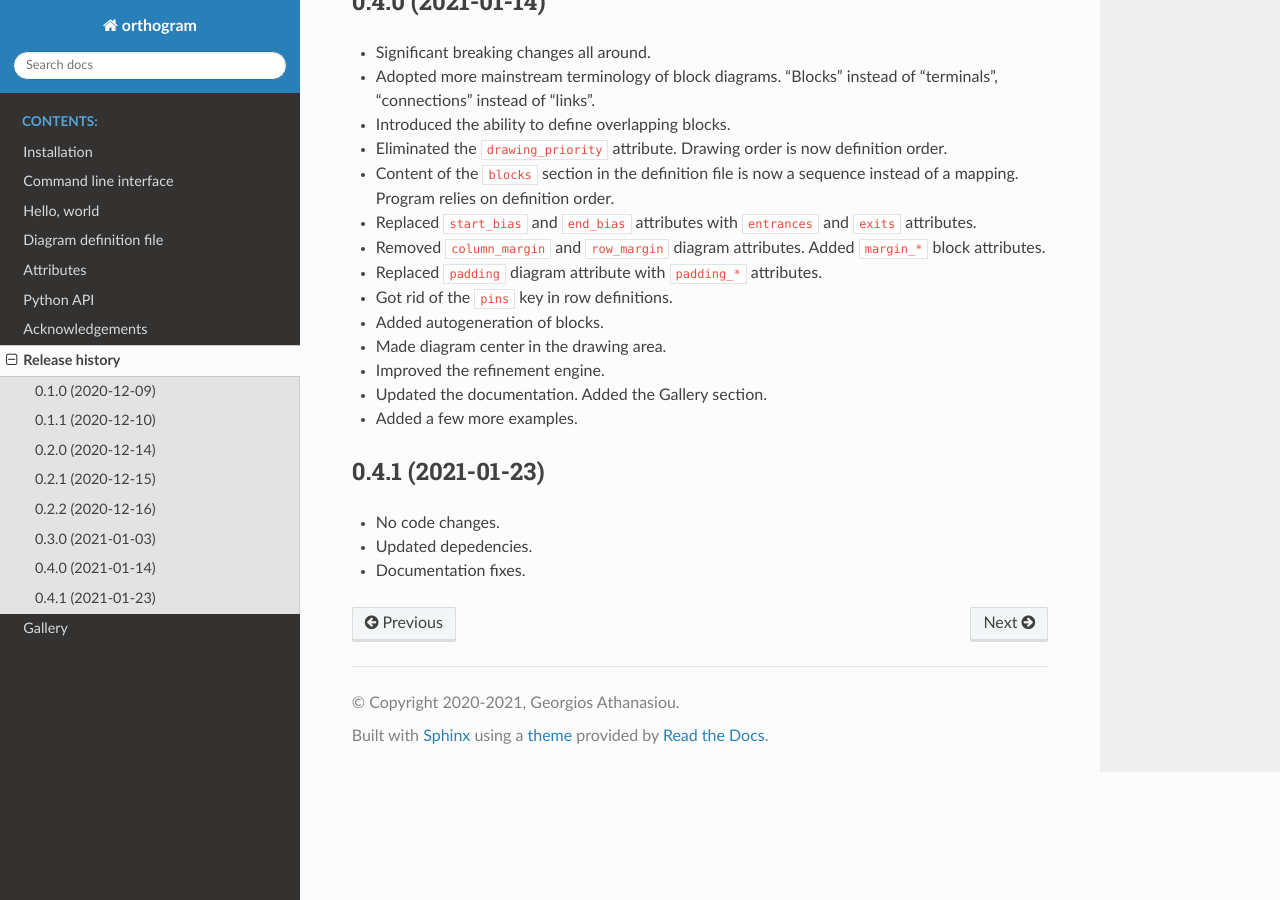
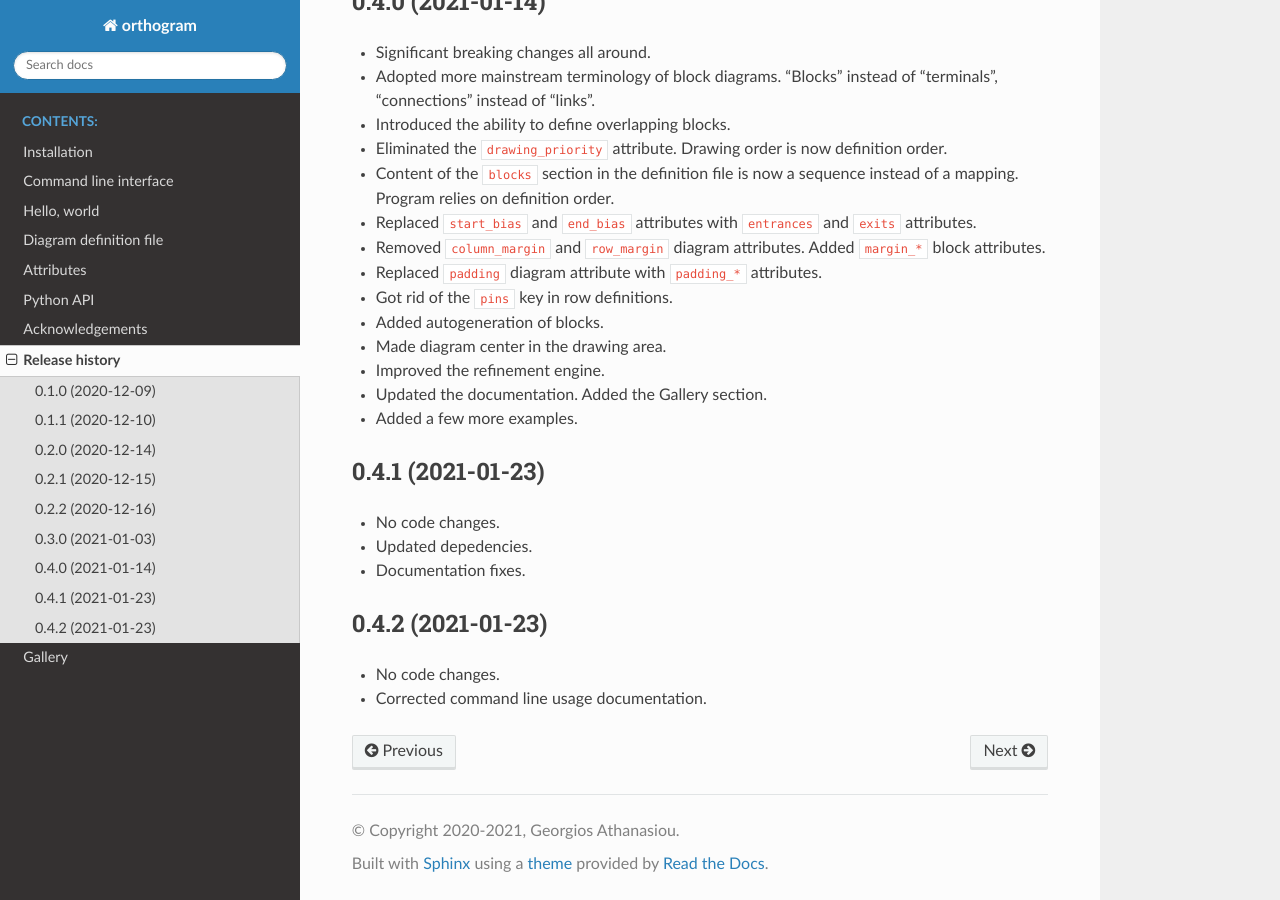
Before and after one commit to yorgath/orthogram, a Sphinx documentation site: the page built from docs/release.rst, in a window 1280 px wide and 900 px high, scrolled down 1165 px. Built offline with Sphinx 7.4.7 and the Read the Docs theme 2.0.0, drawn with Linux system fonts in a browser that asks for light colours.

Commit message:
Correct command line usage documentation

```diff
--- a/docs/cmd.rst
+++ b/docs/cmd.rst
@@ -12,7 +12,11 @@
 
 This will create a ``diagram.svg`` file in the same directory.  If you
 wish to create a file with a different name or in a different
-directory, pass the path as a second argument.
+directory, use the ``-o`` switch like this:
+
+.. code-block:: console
+
+   $ python -m orthogram diagram.yaml -o images/something.svg
 
 The program creates Scalable Vector Graphics (SVG) files.  Use your
 web browser to view the drawing.  Use `Inkscape`_ to convert it to PNG
--- a/docs/conf.py
+++ b/docs/conf.py
@@ -22,7 +22,7 @@
 author = 'Georgios Athanasiou'
 
 # The full version, including alpha/beta/rc tags
-release = '0.4.1'
+release = '0.4.2'
 
 
 # -- General configuration ---------------------------------------------------
--- a/docs/release.rst
+++ b/docs/release.rst
@@ -98,3 +98,9 @@
 * No code changes.
 * Updated depedencies.
 * Documentation fixes.
+
+0.4.2 (2021-01-23)
+------------------
+
+* No code changes.
+* Corrected command line usage documentation.
--- a/orthogram/__init__.py
+++ b/orthogram/__init__.py
@@ -1,4 +1,4 @@
-__version__ = '0.4.1'
+__version__ = '0.4.2'
 
 from .build import Builder
 from .diagram import DiagramDef
--- a/pyproject.toml
+++ b/pyproject.toml
@@ -1,6 +1,6 @@
 [tool.poetry]
 name = "orthogram"
-version = "0.4.1"
+version = "0.4.2"
 description = "Draw block diagrams."
 license = "GPL-3.0-or-later"
 authors = ["Georgios Athanasiou <yorgath@gmail.com>"]
```
